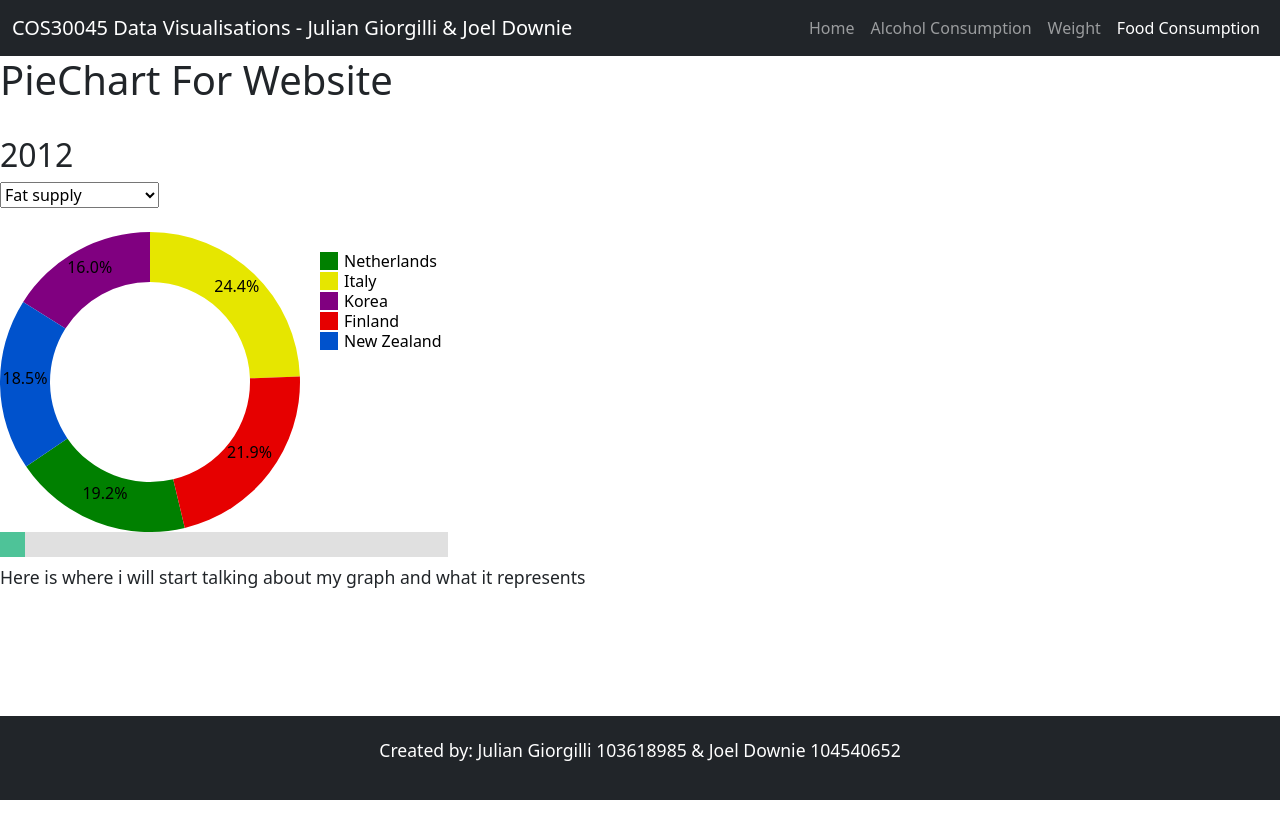
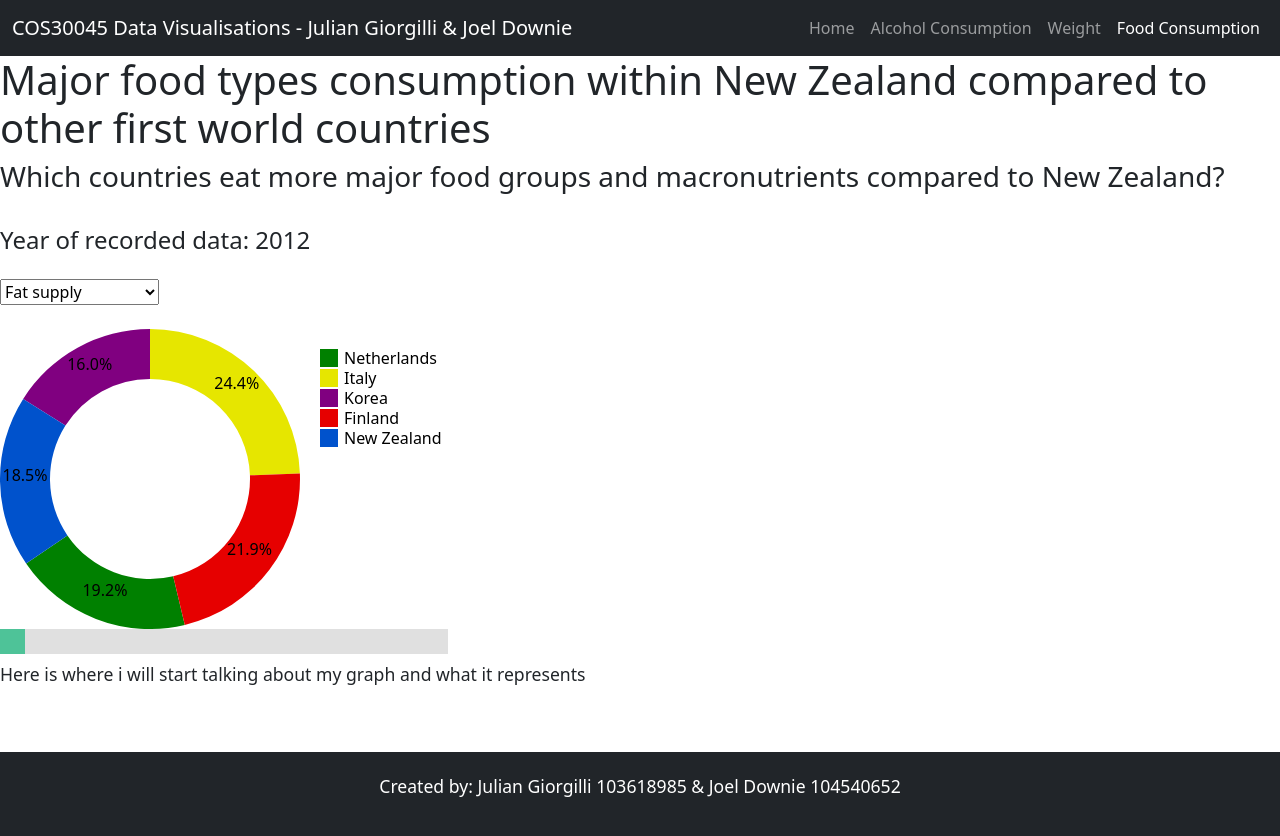
Before and after one commit to KINGBARBOZA/DataVisualisations, a plain HTML site: page Website/Pie.html in a window 1280 px wide. Before the commit the page ends 800 px from the top, so only its background shows below. Drawn offline with nearby package versions, Linux system fonts and the light colour scheme.

```diff
--- a/Website/Pie.html
+++ b/Website/Pie.html
@@ -105,9 +105,12 @@
         </nav>
 
          <!-- Main Content -->
-    <h1>PieChart For Website</h1>
+    <h1>Major food types consumption within New Zealand compared to other first world countries</h1>
+    <h3>Which countries eat more major food groups and macronutrients compared to New Zealand?</h3>
     <br/>
-    <h2 id="year">2012</h2>
+    <h4 class="mb-3" style="display: inline;">Year of recorded data: </h4><h4 id="year" style="display: inline;">2012</h4>
+    <br/>
+    <br/>
     <select name="options" id="options">
         <option value="Fat supply">Fat supply</option>
         <option value="Fruits supply">Fruits supply</option>
```
Also changed, not shown: Website/js/weight.js (+4 -4 lines).
